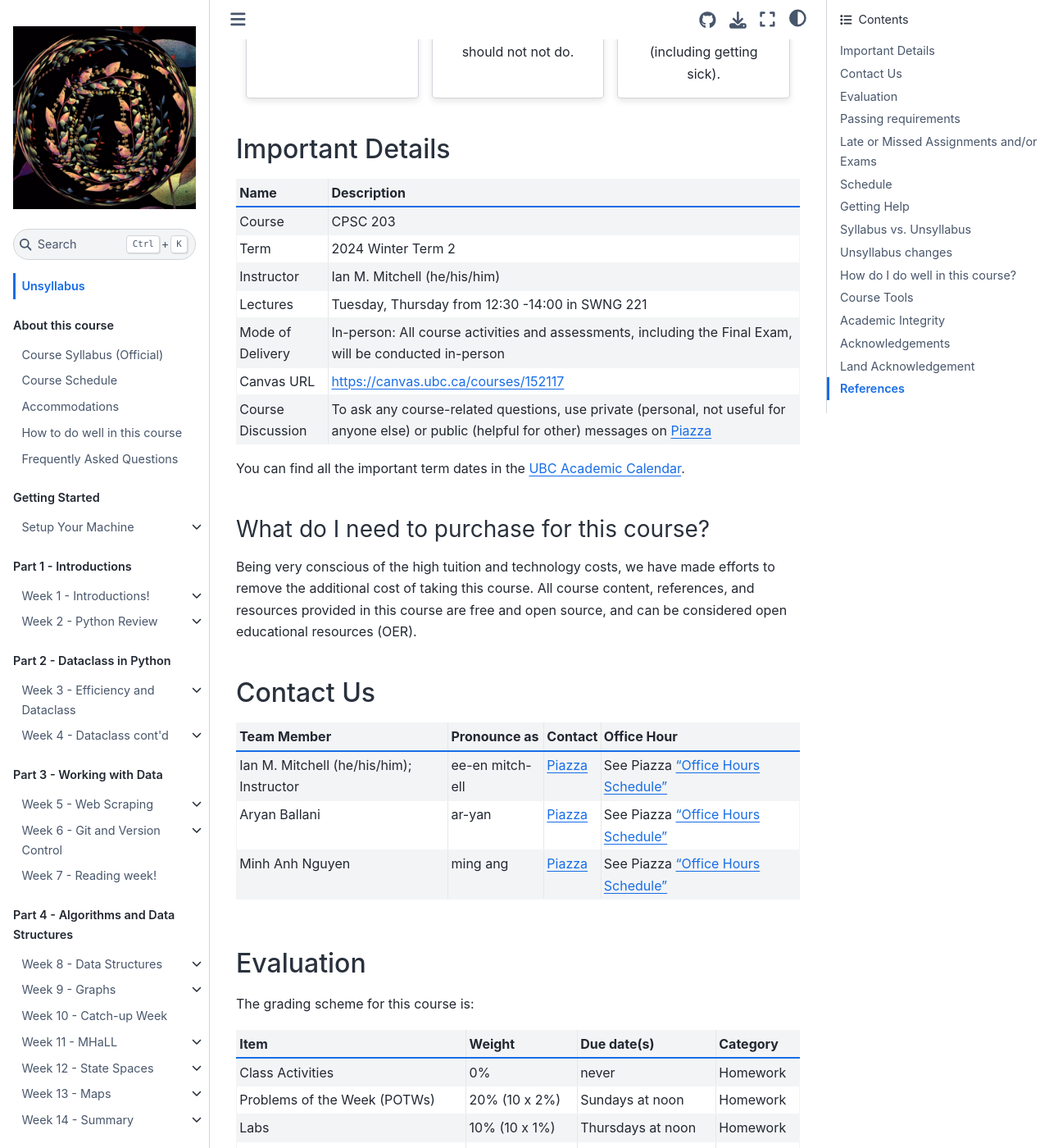
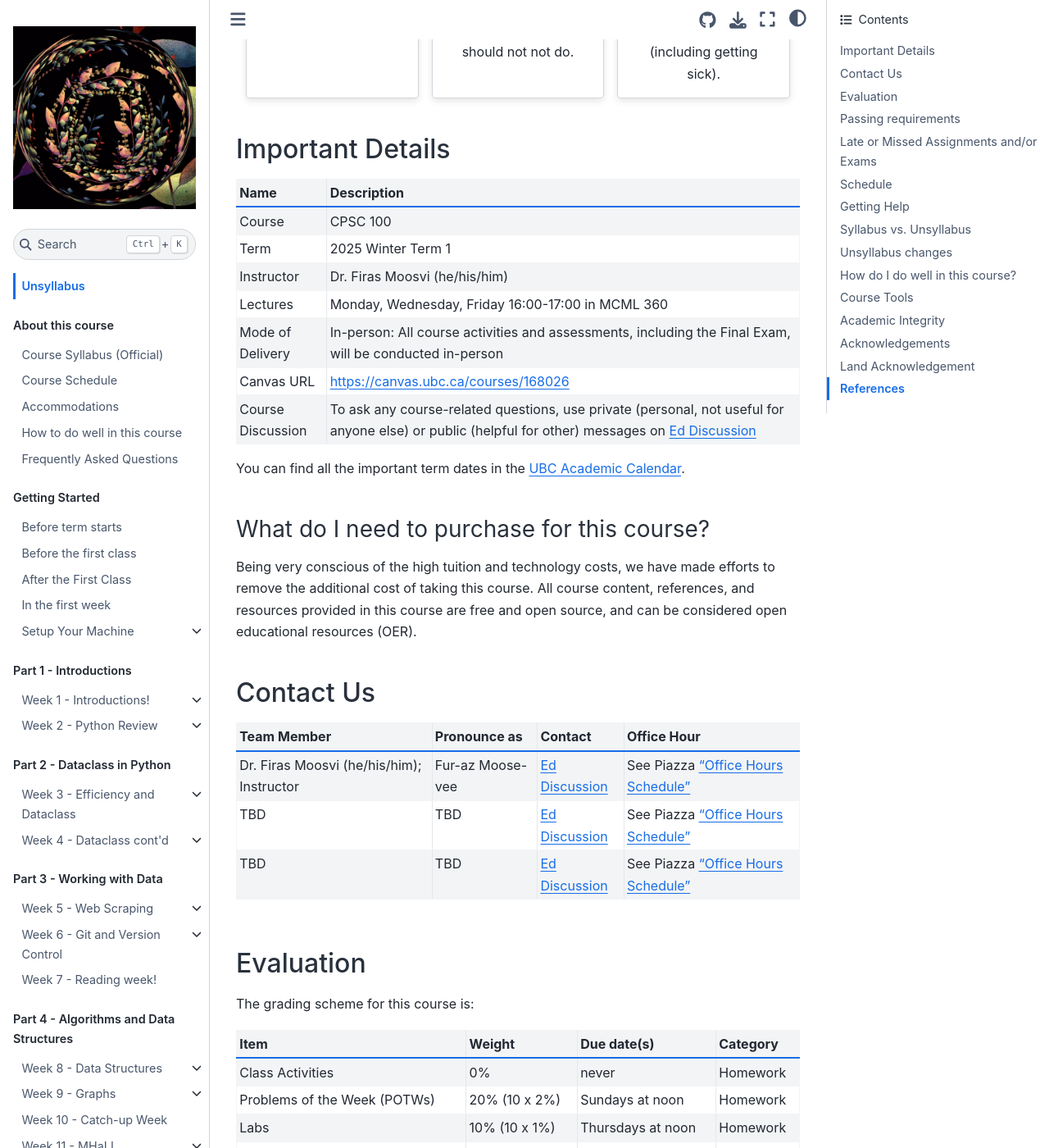
Before and after one commit to UBC-CS/cpsc100, a Jupyter Book: the page built from about/unsyllabus.md, in a window 1280 px wide and 1400 px high, scrolled down 1590 px. Shown: the whole window at 82% size. Built offline with Jupyter Book 1.0.4 settings and Sphinx 7.4.7 and the Sphinx Book theme 1.1.4, drawn with Linux system fonts in a browser that asks for light colours; pages that are not in the unit, such as notebooks, are missing from menus; some of the changed text lies outside the part shown.

Commit message:
remove old course remnants and prep for CPSC 100

```diff
--- a/_config.yml
+++ b/_config.yml
@@ -1,6 +1,6 @@
 # Book settings
-title: CPSC 203
-author: Firas Moosvi and Ian M. Mitchell
+title: CPSC 100
+author: Kemi Ola, Jessica Wong, Firas Moosvi
 logo: images/logo.png
 copyright: ""
 exclude_patterns: ["LICENSE.md", "README.md"]
@@ -23,7 +23,7 @@ html:
   comments:
     hypothesis: false
     utterances:
-      repo: "UBC-CS/cpsc203"
+      repo: "UBC-CS/cpsc100"
     dokieli: false
   extra_footer : |
       <div>
@@ -37,7 +37,7 @@ html:
 #   thebe              : true
 
 repository:
-  url          : https://github.com/UBC-CS/cpsc203
+  url          : https://github.com/UBC-CS/cpsc100
   path_to_book : ""
   branch       : main
 
@@ -60,49 +60,49 @@ sphinx:
 
     myst_substitutions:
       # Instructor information
-      INSTRUCTOR: "Ian M. Mitchell (he/his/him)"
-      PRONOUNCE: "ee-en mitch-ell"
-      OFFICE: "ICCS 223"
+      INSTRUCTOR: "Dr. Firas Moosvi (he/his/him)"
+      PRONOUNCE: "Fur-az Moose-vee"
+      OFFICE: "ICCS 253"
       PHONE: "N/A"
 
       # Course Information
-      COURSE_CODE: "CPSC 203"
-      SECTION: "201"
+      COURSE_CODE: "CPSC 100"
+      SECTION: "101"
       CREDITS: "3"
-      TITLE: "Programming, Problem Solving, and Algorithms"
-      PREREQS: "Pre-reqs: One of CPSC 103, CPSC 110, APSC 160, EOSC 211, MATH 210, PHYS 210, COMM 337."
+      TITLE: "Computational Thinking"
+      PREREQS: "Pre-reqs: None. Not for students with existing credit for or exemption from CPSC 103, 107, CPSC 110 or APSC 160."
       COREQS: "N/A"
-      TERM: "2024 Winter Term 2"
-      ROOM: "SWNG 221"
-      MEETING_TIMES: "Tuesday, Thursday from 12:30 -14:00"
+      TERM: "2025 Winter Term 1"
+      ROOM: "MCML 360"
+      MEETING_TIMES: "Monday, Wednesday, Friday 16:00-17:00"
       # FORMAT: "Lectures, Labs, Tutorials will all be running in-person."
 
       # Important Links
-      CANVAS_ID: "152117"
+      CANVAS_ID: "168026"
       CANVAS_LINK: "https://canvas.ubc.ca/courses/CANVAS_ID"
       #ZOOM_LINK: "[Zoom](https://canvas.ubc.ca/courses/CANVAS_ID/external_tools/15408)"
       #ANNOUNCEMENTS_LINK: "[Canvas Announcements](https://canvas.ubc.ca/courses/CANVAS_ID/announcements)"
-      COURSE_LINK: "https://ubc-cs.github.io/cpsc203/"
-      FORUM_LINK: "[Piazza](https://piazza.com/ubc.ca/winterterm22024/cpsc203/home)"
+      COURSE_LINK: "https://firas.moosvi.com/courses/cpsc100/2025W1/"
+      FORUM_LINK: "[Ed Discussion](https://edstem.org/us/join/xY)"
       TEXTBOOK: "We will not be needing a textbook for this course as you will be provided all the notes you need via the course website and linked materials."
-      #ANON_FEEDBACK: "[feedback form](https://ubc.ca1.qualtrics.com/?course=cpsc203&term=2023_WT2)"
-      #ASSOCIATE_HEAD: "Associate Head [associate.head@fakeemail.ca](mailto:associate.head@fakeemail.ca)"
-      #ANALYTICS_OPTOUT: "[complete this form](https://ubc.ca1.qualtrics.com/jfe/form/SV_0p6lP4TtNpJn410/?course=cpsc203&term=2023_WT2)"
+      ANON_FEEDBACK: "[feedback form](https://ubc.ca1.qualtrics.com/?course=cpsc100&term=2025W1)"
+      ASSOCIATE_HEAD: "Associate Head Undergrad [ah-ugrad@cs.ubc.ca](mailto:ah-ugrad@cs.ubc.ca)"
+      ANALYTICS_OPTOUT: "[complete this form](https://ubc.ca1.qualtrics.com/jfe/form/SV_0p6lP4TtNpJn410/?course=cpsc100&term=2025W1)"
 
       # Withdrawal Dates and Exam Period
       # https://vancouver.calendar.ubc.ca/dates-and-deadlines
-      W_DATE_1: "11:59 PDT on Friday, January 17, 2025"
-      W_DATE_2: "11:59 PDT on Friday, March 7, 2025"
-      W_DATE_3: "11:59 PDT on Friday, March 7, 2025"
-      EXAM_PERIOD: "Saturday April 12th - Sunday, April 27, 2025"
+      W_DATE_1: "11:59 PDT on Monday, September 15, 2025"
+      W_DATE_2: "11:59 PDT on Friday, October 24, 2025"
+      W_DATE_3: "11:59 PDT on Friday, October 24, 2025"
+      EXAM_PERIOD: "Tuesday December 9th - Saturday, December 20th, 2025"
 
       # Course Policies
       GRACE_PERIOD: "48 hours"
 
       # TA Names
-      TA1: "Minh Anh Nguyen"
-      TA1pronounce: "ming ang"
-      TA2: "Aryan Ballani"
-      TA2pronounce: "ar-yan"
-      #TA3: "Minh Anh Nguyen"
-      #TA3pronounce: "Ming Ang"
+      TA1: "TBD"
+      TA1pronounce: "TBD"
+      TA2: "TBD"
+      TA2pronounce: "TBD"
+      TA3: "TBD"
+      TA3pronounce: "TBD"
--- a/_toc.yml
+++ b/_toc.yml
@@ -11,10 +11,10 @@ parts:
 
 - caption: Getting Started
   chapters:
-  #- file: getting-started/pre_term
-  #- file: getting-started/tasks1
-  #- file: getting-started/tasks2
-  #- file: getting-started/tasks3
+  - file: getting-started/pre_term
+  - file: getting-started/tasks1
+  - file: getting-started/tasks2
+  - file: getting-started/tasks3
   - file: notes/setup/stack
     title: Setup Your Machine
     sections:
--- a/requirements.txt
+++ b/requirements.txt
@@ -1,4 +1,4 @@
-docutils==0.17.1
+# docutils==0.17.1
 linkify
 linkify-it-py
 jupyter-book
```
Also changed, not shown: README.md (+1 -1 lines), 16 other files.
